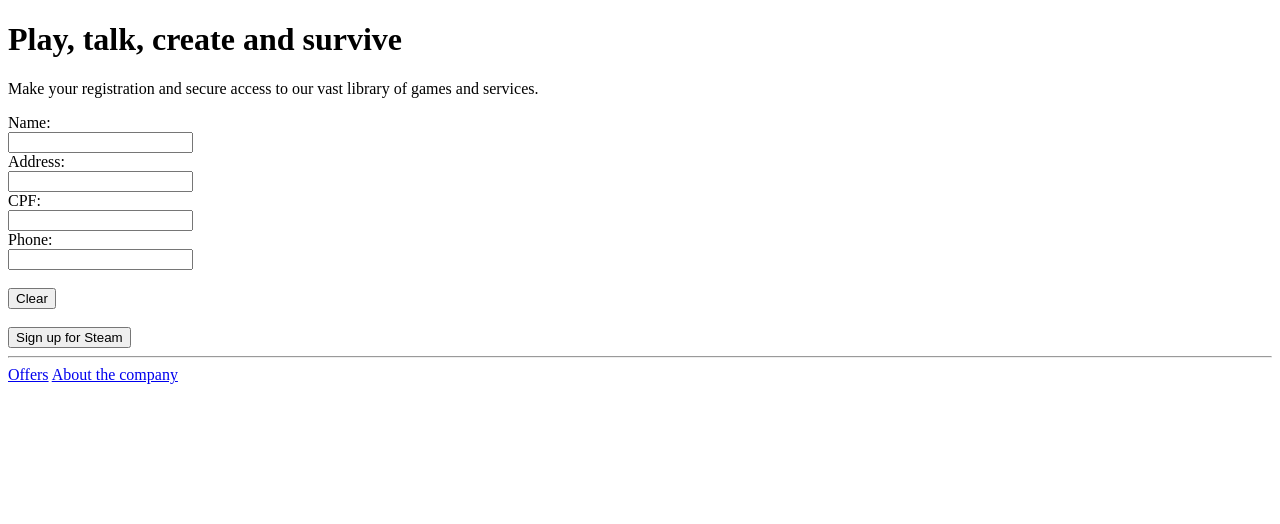
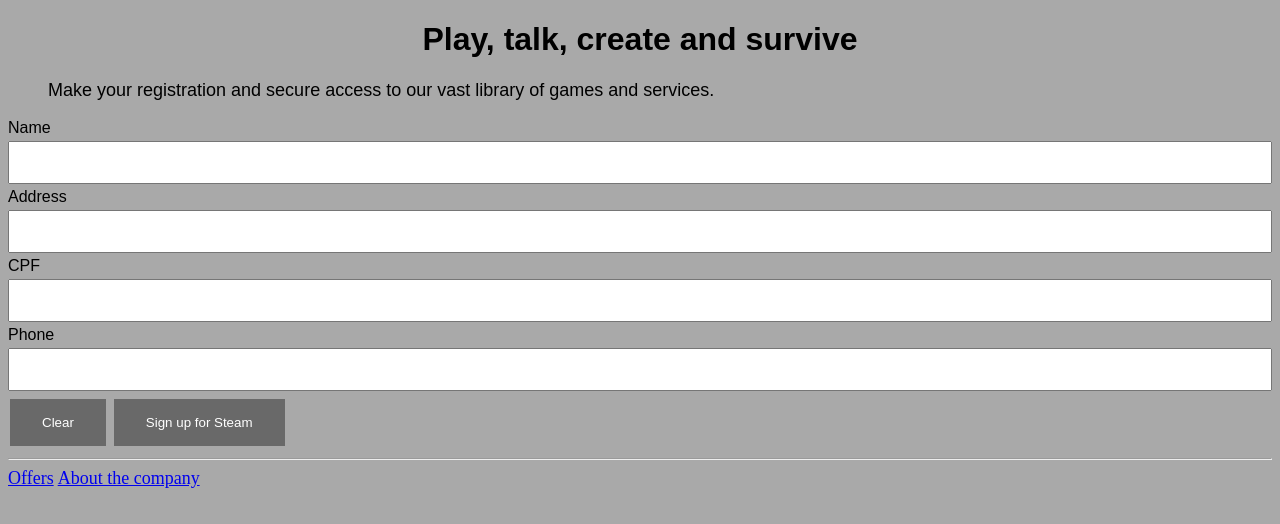
Before and after one commit to maxsonferovante/steam.survival.github.io, a plain HTML site: page cadastro.html in a window 1280 px wide. Drawn offline with Linux system fonts and the light colour scheme.

Commit message:
css gogogogog

```diff
--- a/cadastro.html
+++ b/cadastro.html
@@ -3,28 +3,27 @@
 <head>
     <meta charset="UTF-8">
     <title>Customer base</title>
+    <link rel="stylesheet" type="text/css" href="css/style.css">
 </head>
 <body>
     <h1>Play, talk, create and survive</h1>
     <p>Make your registration and secure access to our vast library of games and services.</p>
 
     <form action="page.php">
-        Name:<br>
-        <input type="text" name="name"><br>
+        <label for ="fname">Name </label>
+        <input type="text" id="fname" name="name">
 
-        Address:<br>
-        <input type="text" name="address"><br>
+        <label for ="faddress">Address</label>
+        <input type="text" id="faddress" name="address">
 
-        CPF:<br>
-        <input type="number" name="cpf"><br>
 
-        Phone:<br>
-        <input type="number" name="phone">
-        <br><br>
+        <label for ="fCPF"> CPF</label>
+        <input type="number" id="fCPF" name="cpf">
+        <label for="fPhone">Phone</label>
+        <input type="number" id="fPhone" name="phone">
+
 
         <input type="reset" value="Clear">
-        <br><br>
-
         <input type="submit" value="Sign up for Steam">
     </form>
 
--- a/css/style.css
+++ b/css/style.css
@@ -0,0 +1,53 @@
+body {
+
+	background-color: #A9A9A9;
+}
+
+h1 {
+	font-family: arial;
+    text-align: center;
+}
+
+h3 {
+	text-indent: 40px;
+	font-style: arial;
+}
+p {
+	text-indent: 40px;
+    font-family: arial;
+    font-size: 18px;
+}
+img{
+	border-radius: 8px;
+	display: block;
+	margin: 0px 40px;
+}
+a {
+	font-size: 18px;
+}
+label{
+    font-family: arial;
+    font-size: 16px;
+}
+
+input[type=text],input[type=number]{
+	width: 100%;
+	padding:  12px 20px;
+	margin: 4px 0px;
+	box-sizing: border-box;
+}
+
+input[type=submit], input[type=reset] {
+    background-color: #696969;
+    border: none;
+    color: white;
+    padding: 16px 32px;
+    margin: 4px 2px;
+}
+
+figure {
+	text-align: center;
+	font-family: arial;
+	font-size: smaller;
+
+}
```
Also changed, not shown: empresa.html (+6 -4 lines), ofertas.html (+16 -15 lines).
